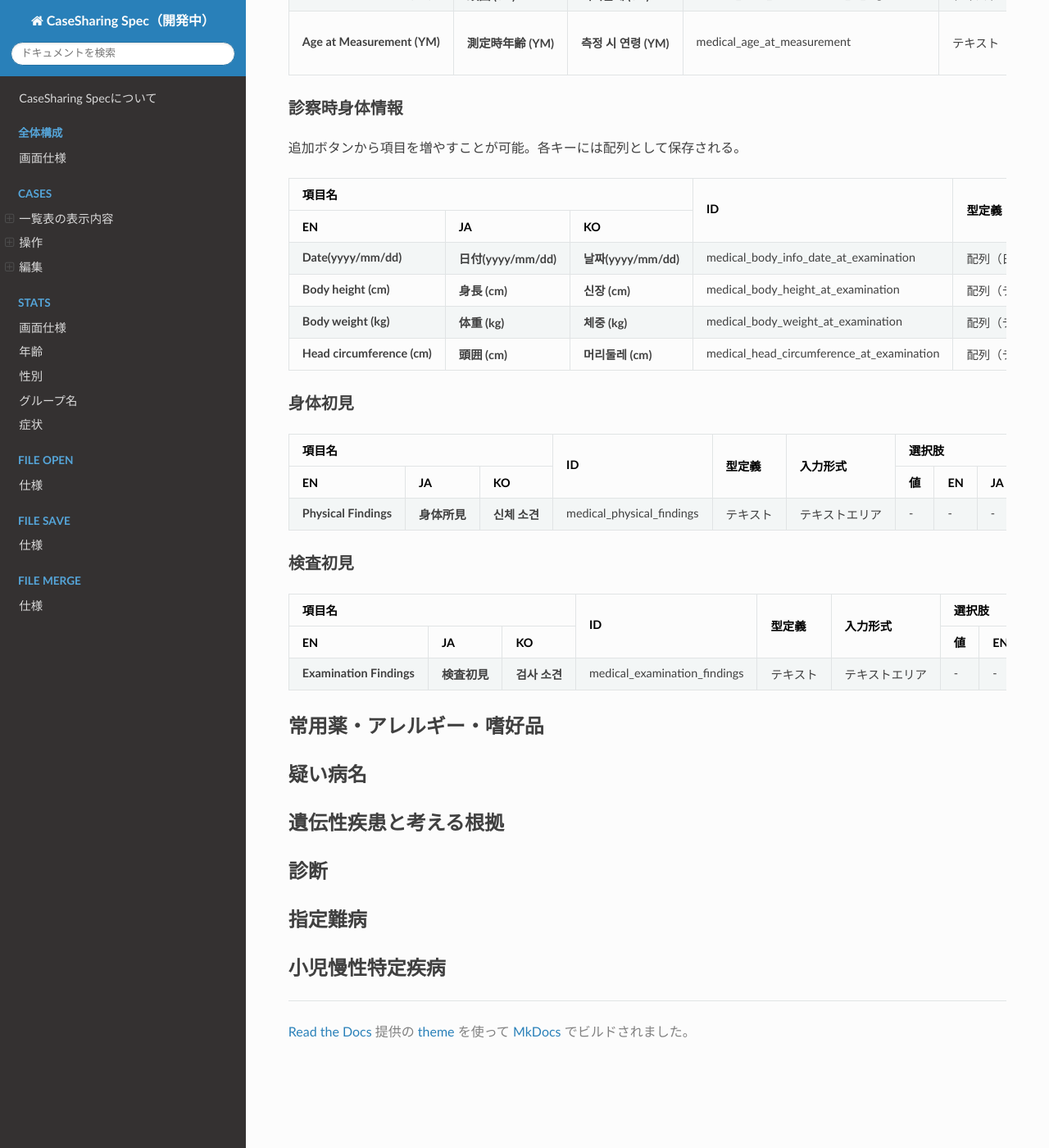
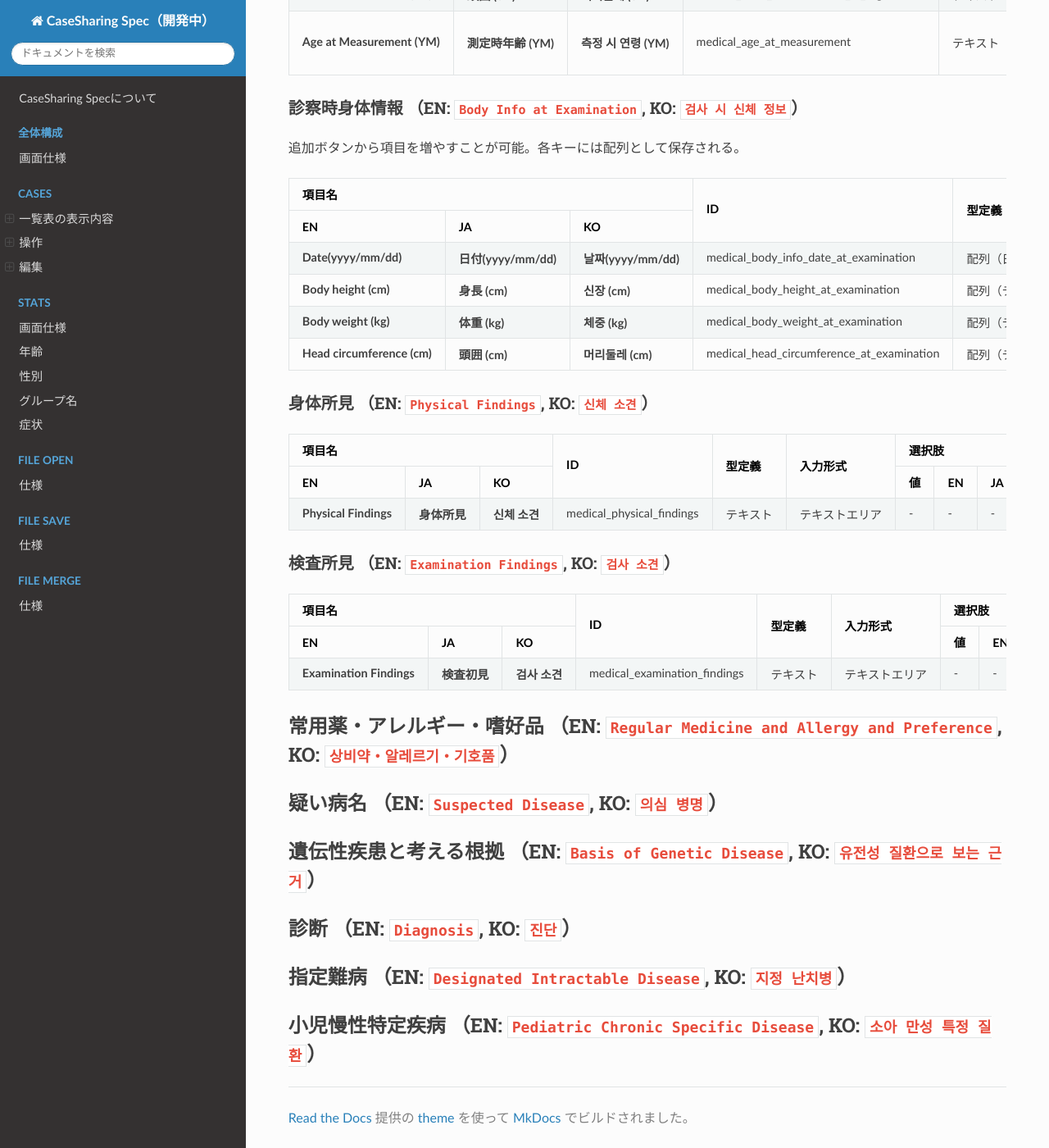
Before and after one commit to PubCaseFinder/pubcasefinder_spec, an MkDocs documentation site: the page built from docs/cases/edit/medical-examination/index.md, in a window 1280 px wide and 1400 px high, scrolled down 794 px. Shown: the whole window at 82% size. Built offline with MkDocs 1.6.1, drawn with Linux system fonts in a browser that asks for light colours; nearby versions of some CDN libraries; some of the changed text lies outside the part shown.

Commit message:
診療ページに多言語表記追加

```diff
--- a/docs/cases/edit/medical-examination/index.md
+++ b/docs/cases/edit/medical-examination/index.md
@@ -1,10 +1,10 @@
-# 診療 {: #medical-examination}
+# 診療 （EN: `Medical`, KO: `찰 정보`） {: #medical-examination}
 
-## 病歴・生活歴 {: #medical-and-life-history}
+## 病歴・生活歴 （EN: `Disease and Life History`, KO: `병력・생활력`） {: #medical-and-life-history}
 
-## 身体情報・所見 {: #physical-information-and-findings}
+## 身体情報・所見 （EN: `Body Info`, KO: `신체 정보・소견`） {: #physical-information-and-findings}
 
-### 出生時身体情報
+### 出生時身体情報 （EN: `Body Info at Birth`, KO: `출생 시 신체 정보`）
 
 <table>
   <thead>
@@ -94,7 +94,7 @@
   </tbody>
 </table>
 
-### 登録時身体情報
+### 登録時身体情報 （EN: `Body Info at Registration`, KO: `출생 시 신체 정보`）
 
 <table>
   <thead>
@@ -219,7 +219,7 @@
   </tbody>
 </table>
 
-### 診察時身体情報
+### 診察時身体情報 （EN: `Body Info at Examination`, KO: `검사 시 신체 정보`）
 
 <!-- TODO: 配列の保存上限があるか確認 -->
 
@@ -332,7 +332,7 @@
   </tbody>
 </table>
 
-### 身体初見
+### 身体所見 （EN: `Physical Findings`, KO: `신체 소견`）
 
 <table>
   <thead>
@@ -384,7 +384,7 @@
   </tbody>
 </table>
 
-### 検査初見
+### 検査所見 （EN: `Examination Findings`, KO: `검사 소견`）
 
 <table>
   <thead>
@@ -436,14 +436,14 @@
   </tbody>
 </table>
 
-## 常用薬・アレルギー・嗜好品 {: #regular-medications-allergies-preferences}
+## 常用薬・アレルギー・嗜好品 （EN: `Regular Medicine and Allergy and Preference`, KO: `상비약・알레르기・기호품`） {: #regular-medications-allergies-preferences}
 
-## 疑い病名 {: #suspected-case}
+## 疑い病名 （EN: `Suspected Disease`, KO: `의심 병명`） {: #suspected-case}
 
-## 遺伝性疾患と考える根拠 {: #rationale-for-considering-it-a-genetic-disease}
+## 遺伝性疾患と考える根拠 （EN: `Basis of Genetic Disease`, KO: `유전성 질환으로 보는 근거`） {: #rationale-for-considering-it-a-genetic-disease}
 
-## 診断 {: #diagnosis}
+## 診断 （EN: `Diagnosis`, KO: `진단`） {: #diagnosis}
 
-## 指定難病 {: #designated-incurable-disease}
+## 指定難病 （EN: `Designated Intractable Disease`, KO: `지정 난치병`） {: #designated-incurable-disease}
 
-## 小児慢性特定疾病 {: #chronic-childhood-diseases}
+## 小児慢性特定疾病 （EN: `Pediatric Chronic Specific Disease`, KO: `소아 만성 특정 질환`） {: #chronic-childhood-diseases}
```
